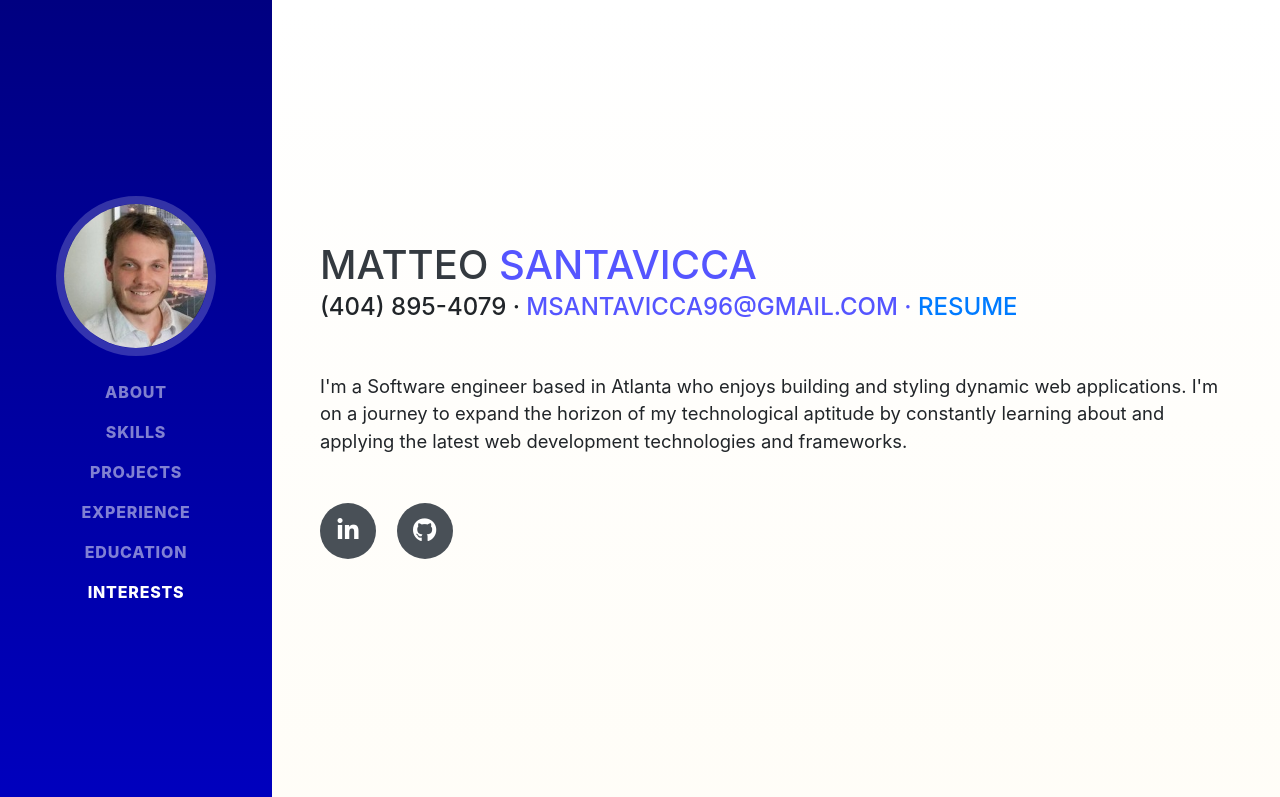
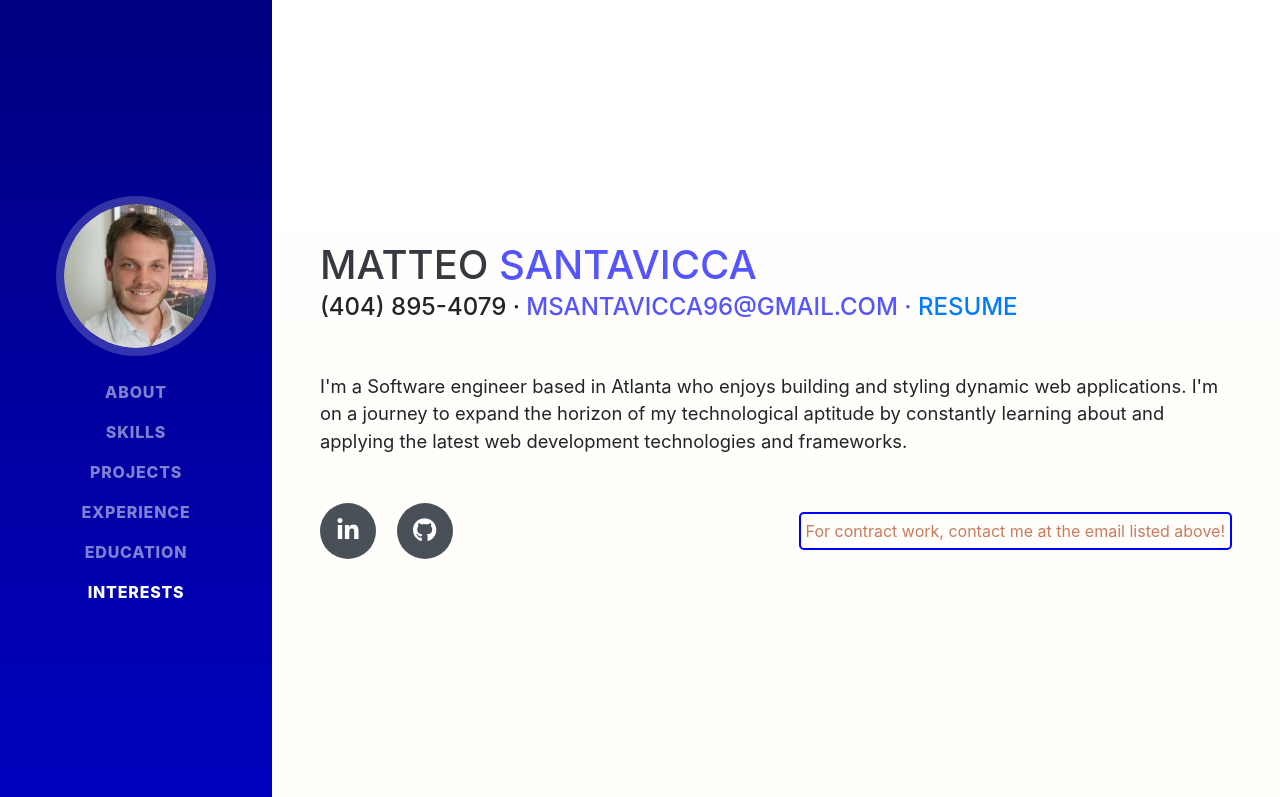
Before and after one commit to Tsanta96/MatteoSantavicca, a website with bundled scripts: page index.html in a window 1280 px wide. Shown: the top 797 px of the page. Built offline with nearby package versions, Linux system fonts and the light colour scheme; a web font is replaced by a local one.

Commit message:
Add work statement

```diff
--- a/css/custom.css
+++ b/css/custom.css
@@ -18,6 +18,20 @@
 body {
     background-image: linear-gradient(white, rgb(255, 241, 202));
     /* background-color: rgb(255, 243, 211) */
+}
+
+.social-icons-and-work-statement {
+    display: flex;
+    flex-direction: row;
+    justify-content: space-between;
+}
+
+.work-statement {
+    border: 2px solid blue;
+    padding: 5px;
+    align-self: center;
+    border-radius: 5px;
+    color: #c97b5e;
 }
 
 /* Projects section ----------------------------------------------------------*/
--- a/index.html
+++ b/index.html
@@ -82,6 +82,7 @@
           <a class="resume-link" href="img/Resume2.pdf" target="_blank">Resume</a>
         </div>
         <p class="lead mb-5">I'm a Software engineer based in Atlanta who enjoys building and styling dynamic web applications. I'm on a journey to expand the horizon of my technological aptitude by constantly learning about and applying the latest web development technologies and frameworks. </p>
+        <div class="social-icons-and-work-statement">
           <div class="social-icons">
             <a href="https://linkedin.com/in/matteosantavicca">
               <i class="fab fa-linkedin-in"></i>
@@ -89,6 +90,8 @@
             <a href="https://github.com/Tsanta96?tab=repositories">
               <i class="fab fa-github"></i>
             </a>
+          </div>
+          <div class="work-statement">For contract work, contact me at the email listed above!</div>
         </div>
       </div>
     </section>
```
Lines whose indentation alone changed are shown as unchanged.
